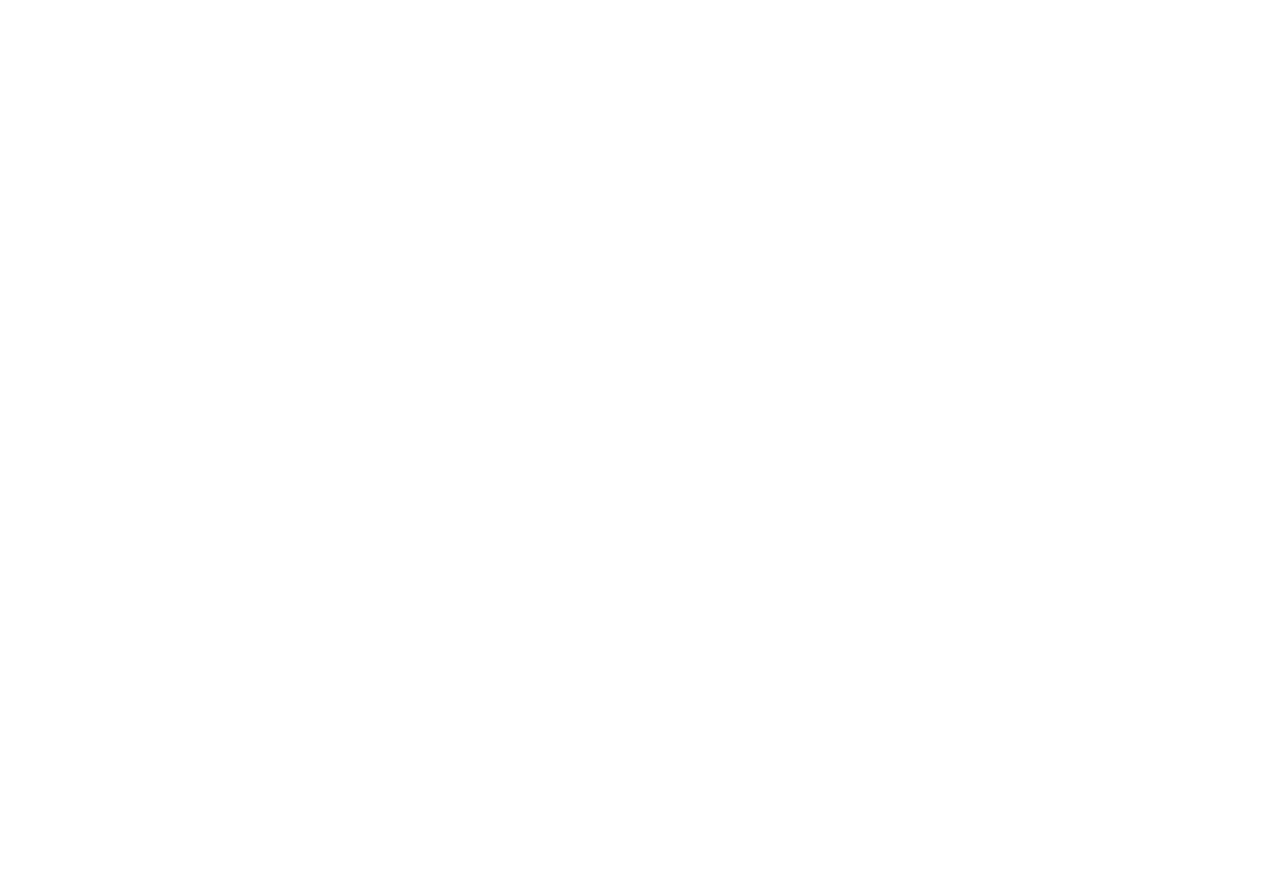
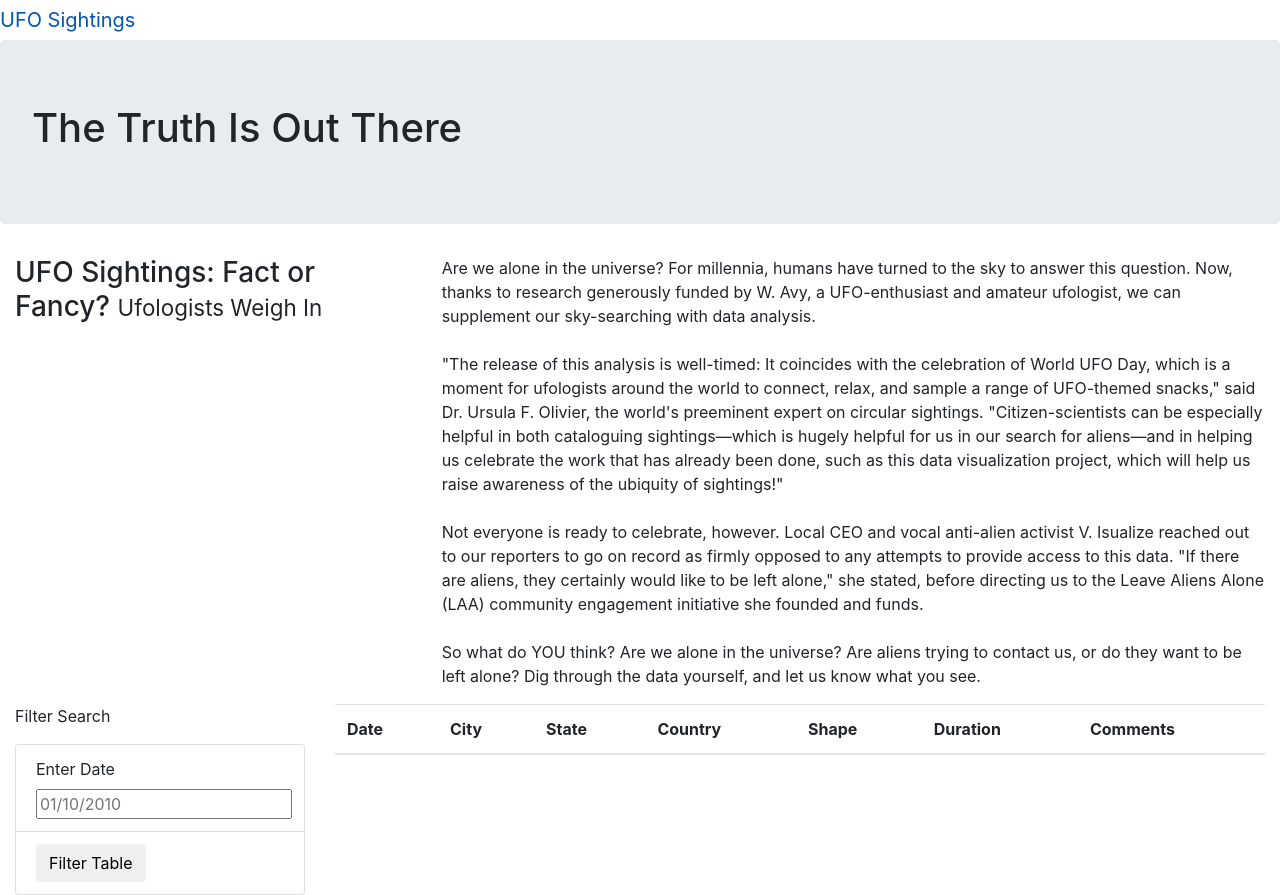
Before and after one commit to rykiprince/UFOs, a plain HTML site: page index.html in a window 1280 px wide. Before the commit the page ends 800 px from the top, so only its background shows below. Drawn offline with nearby package versions, Linux system fonts and the light colour scheme.

Commit message:
set up index.html

```diff
--- a/index.html
+++ b/index.html
@@ -4,9 +4,69 @@
      <meta charset="UTF-8">
      <meta http-equiv="X-UA-Compatible" content="IE=edge">
      <meta name="viewport" content="width=device-width, initial-scale=1.0">
-     <title>Document</title>
+     <title>UFO Finder</title>
+     <link
+      rel="stylesheet"
+      href="https://maxcdn.bootstrapcdn.com/bootstrap/4.0.0/css/bootstrap.min.css"
+      integrity="sha384-Gn5384xqQ1aoWXA+058RXPxPg6fy4IWvTNh0E263XmFcJlSAwiGgFAW/dAiS6JXm"
+      crossorigin="anonymous"
+    />
+    <link rel="stylesheet" href="static/css/style.css">
  </head>
  <body>
-
+    <div class="wrapper">
+        <nav cass="navbar navbar-expand-lg">
+            <a class="navbar-brand" href="index.html">UFO Sightings</a>
+        </nav>
+        <div class="jumbotron">
+            <h1>The Truth Is Out There</h1>
+        </div>
+        <div class="container-fluid">
+            <div class="row">
+                <div class="col-md-4">
+                    <h3>UFO Sightings: Fact or Fancy? <small>Ufologists Weigh In</small></h3>
+                </div>
+                <div class="col-md-8">
+                    <p>
+                        Are we alone in the universe? For millennia, humans have turned to the sky to answer this question. Now, thanks to research generously funded by W. Avy, a UFO-enthusiast and amateur ufologist, we can supplement our sky-searching with data analysis.<br><br>"The release of this analysis is well-timed: It coincides with the celebration of World UFO Day, which is a moment for ufologists around the world to connect, relax, and sample a range of UFO-themed snacks," said Dr. Ursula F. Olivier, the world's preeminent expert on circular sightings. "Citizen-scientists can be especially helpful in both cataloguing sightings—which is hugely helpful for us in our search for aliens—and in helping us celebrate the work that has already been done, such as this data visualization project, which will help us raise awareness of the ubiquity of sightings!"<br><br>Not everyone is ready to celebrate, however. Local CEO and vocal anti-alien activist V. Isualize reached out to our reporters to go on record as firmly opposed to any attempts to provide access to this data. "If there are aliens, they certainly would like to be left alone," she stated, before directing us to the Leave Aliens Alone (LAA) community engagement initiative she founded and funds.<br><br>So what do YOU think? Are we alone in the universe? Are aliens trying to contact us, or do they want to be left alone? Dig through the data yourself, and let us know what you see.
+                    </p>
+                </div>
+            </div>
+        </div>
+        <div class="container-fluid">
+            <div class="row">
+                <div class="col-md-3">
+                    <form>
+                        <p>Filter Search</p>
+                         <ul class="list-group">
+                            <li class="list-group-item">
+                                <label for="date">Enter Date</label>
+                                <input type="text" placeholder="01/10/2010" id="datetime"/>
+                            </li>
+                            <li class="list-group-item">
+                                <button id="filter-btn" type="button" class="btn btn-default">Filter Table</button>
+                            </li>
+                        </ul>
+                    </form>
+                </div>
+                <div class="col-md-9">
+                    <table class="table table-striped">
+                        <thead>
+                            <tr>
+                                <th>Date</th>
+                                <th>City</th>
+                                <th>State</th>
+                                <th>Country</th>
+                                <th>Shape</th>
+                                <th>Duration</th>
+                                <th>Comments</th>
+                            </tr>
+                        </thead>
+                        <tbody></tbody>
+                    </table>
+                </div>
+            </div>
+        </div>
+    </div>
  </body>
  </html>
```
